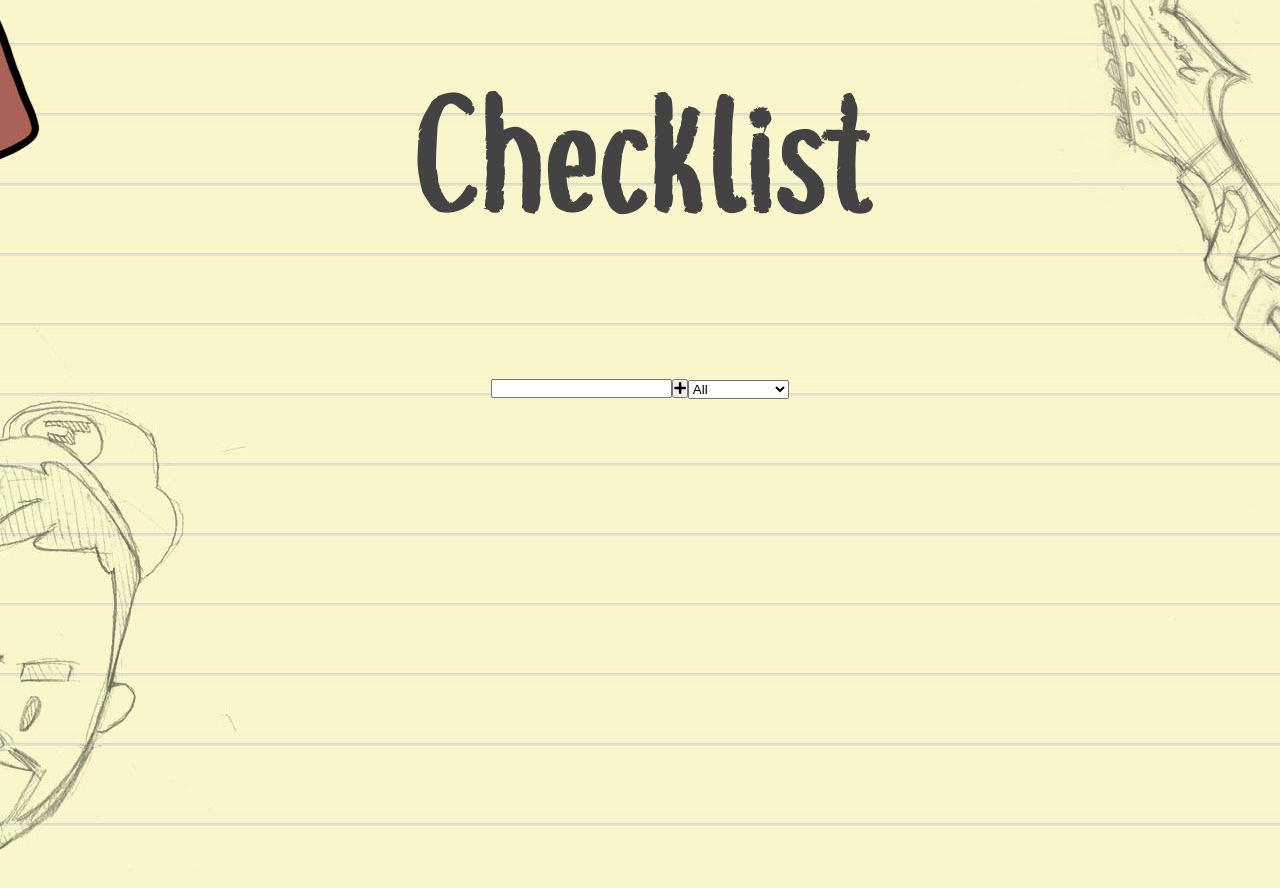
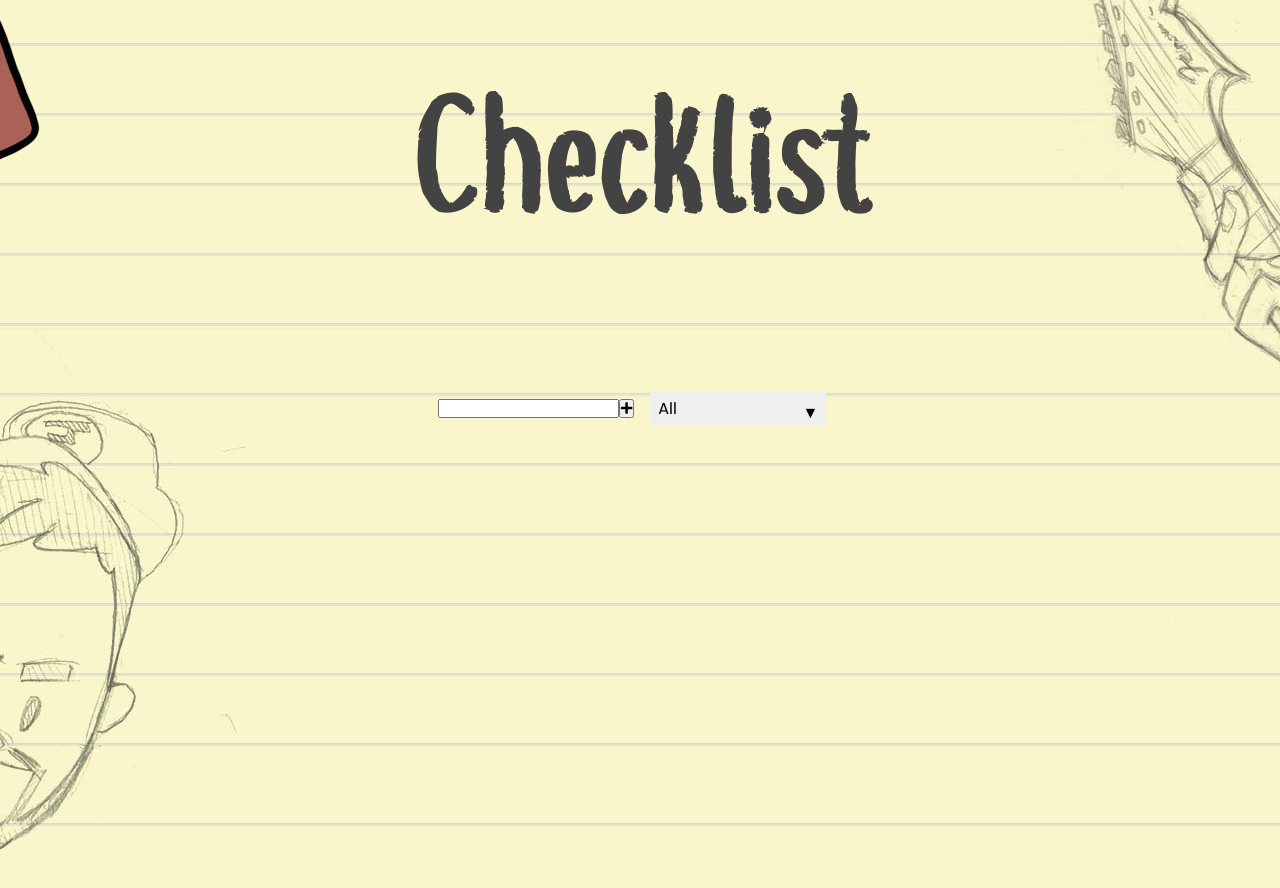
Before and after one commit to JordanBelmont/checklist, a React (Create React App) app: page / in a window 1280 px wide. Built offline with nearby package versions, Linux system fonts and the light colour scheme.

Commit message:
Added some styling for the custom selector in App.css

```diff
--- a/src/App.css
+++ b/src/App.css
@@ -42,3 +42,61 @@ form {
    padding: 2rem;
    align-items: center;
 }
+
+.todo-container {
+   display: flex;
+   justify-content: center;
+   align-items: center;
+}
+
+.todo-list {
+   min-width: 30%;
+   list-style: none;
+}
+
+.todo-form input {
+   font-family: 'coffee&tea', sans-serif;
+   letter-spacing: 1px;
+   margin: 0px;
+   padding: 0.5rem;
+   font-size: 2rem;
+   border: none;
+   background: white;
+   width: 25%
+}
+
+/*CUSTOM SELECTOR */
+
+.todo-select {
+   -webkit-appearance: none;
+   -moz-appearance: none;
+   -ms-appearance: none;
+   appearance: none;
+   outline: 0;
+   box-shadow: none;
+   border: 0 !important;
+   background-image: none;
+   color: #000000;
+   font-family: 'Poppins', sans-serif;
+   cursor: pointer;
+   width: 11rem;
+   padding: 0.5rem;
+   font-size: 1rem
+}
+
+.select {
+   margin: 1rem;
+   position: relative;
+   overflow: hidden;
+}
+
+.select::after {
+   content: "\25BC";
+   position: absolute;
+   top: 0;
+   right: 0;
+   padding: 0.5rem;
+   color: #000000;
+   cursor: pointer;
+   pointer-events: none;
+}
```
